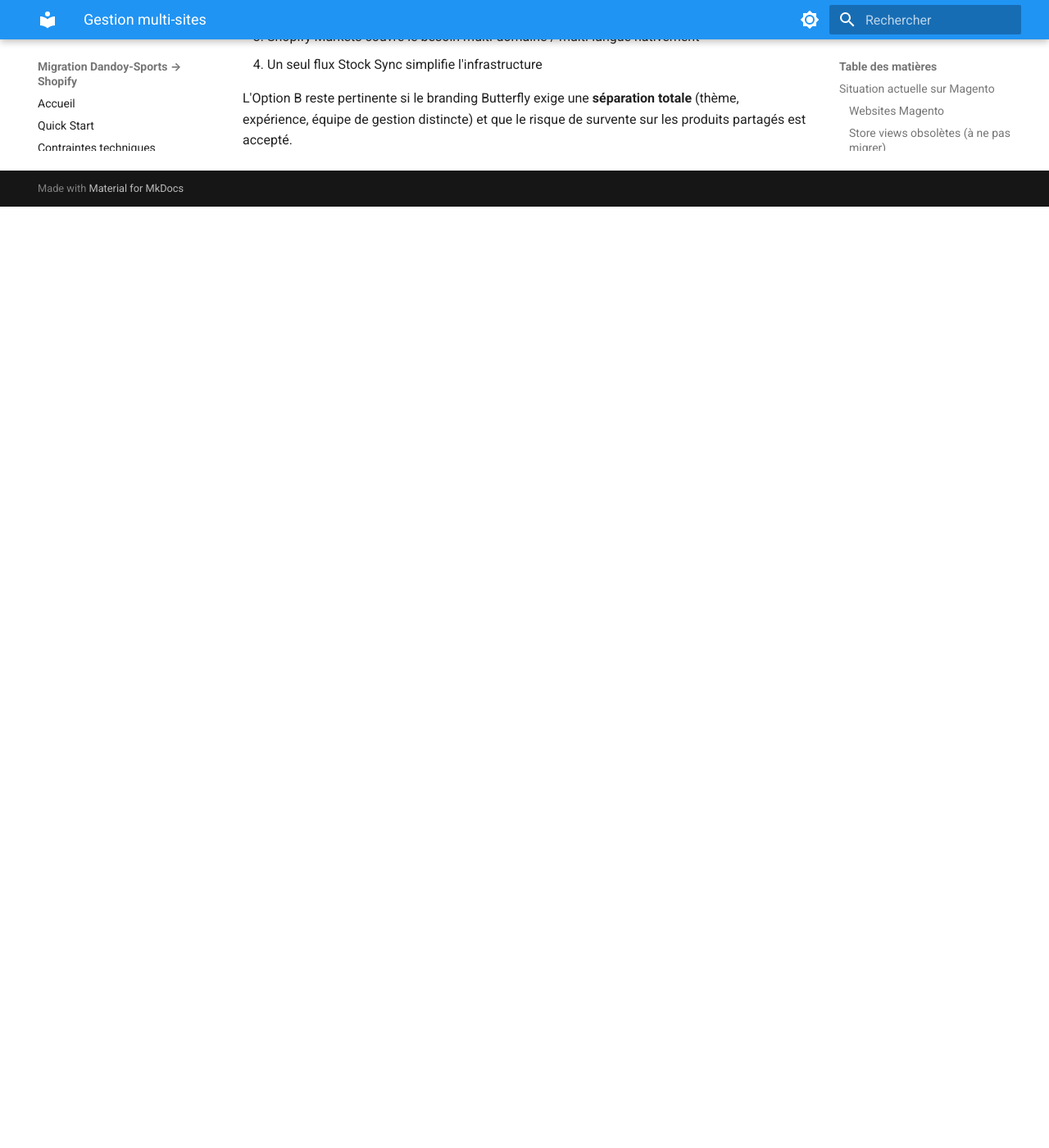
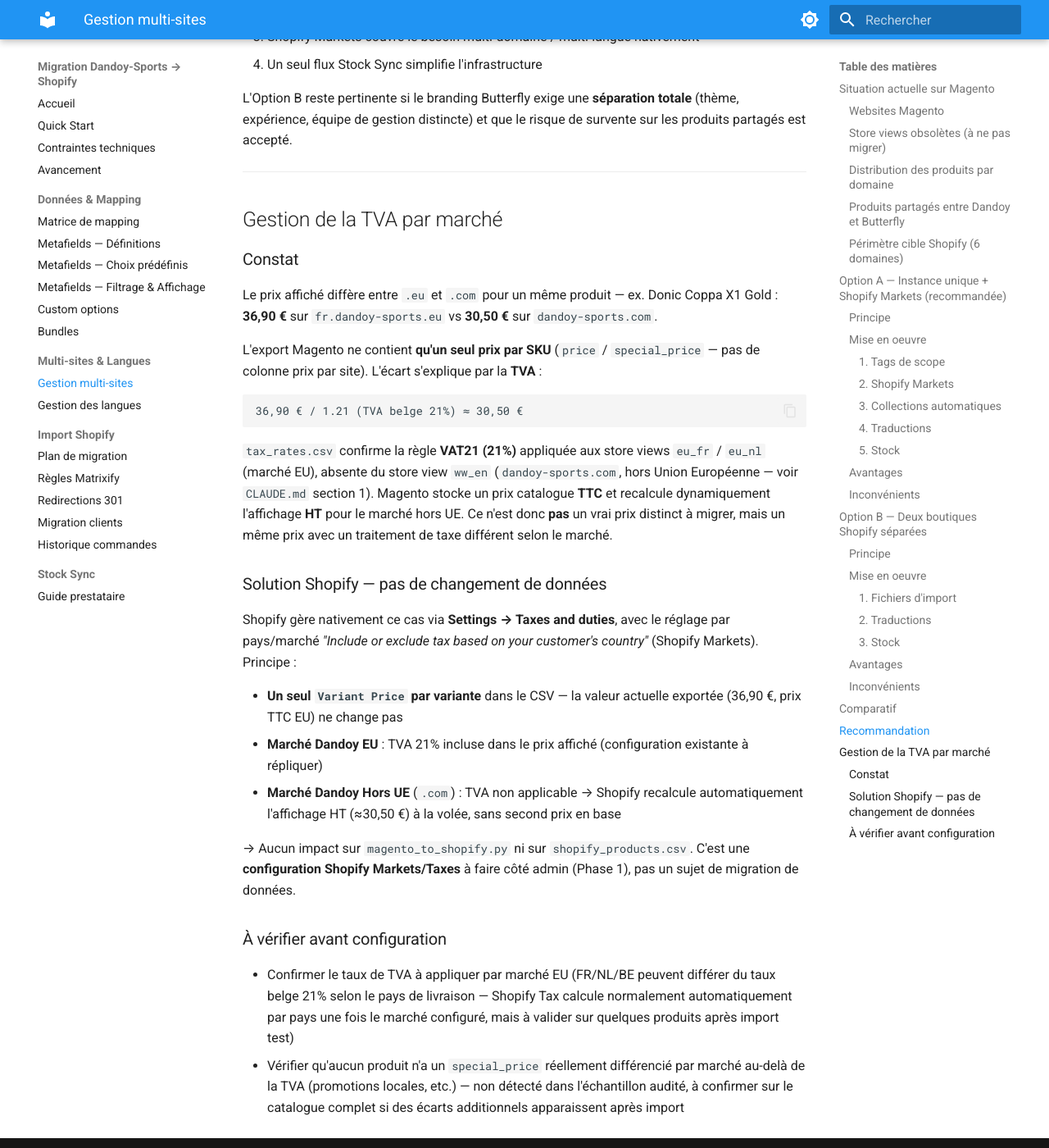
Before and after one commit to Webdigitales/dandoy-migration-2026, an MkDocs documentation site: the page built from 05_DOCS/architecture/multi-sites.md, in a window 1280 px wide and 1400 px high, scrolled down 6090 px. Shown: the whole window at 82% size. Built offline with MkDocs 1.6.1 and Material for MkDocs 9.7.7, drawn with Linux system fonts in a browser that asks for light colours; before the commit the page ends 6342 px from its top, so only the background shows below that.

Commit message:
Document VAT-driven price difference between .com and .eu markets
The .eu/.com price gap (e.g. Donic Coppa X1 Gold: 36.90€ vs 30.50€) is
21% Belgian VAT, not a distinct price per market — Magento stores one
TTC catalog price and recomputes HT for the non-EU ww_en store view.
Documents the equivalent Shopify Markets/Taxes config (tax-inclusive
per market) so no CSV/pipeline change is needed.

````diff
--- a/05_DOCS/architecture/multi-sites.md
+++ b/05_DOCS/architecture/multi-sites.md
@@ -200,3 +200,49 @@
 L'Option B reste pertinente si le branding Butterfly exige une **séparation totale**
 (thème, expérience, équipe de gestion distincte) et que le risque de survente sur les
 produits partagés est accepté.
+
+---
+
+## Gestion de la TVA par marché
+
+### Constat
+
+Le prix affiché diffère entre `.eu` et `.com` pour un même produit — ex. Donic Coppa X1 Gold :
+**36,90 €** sur `fr.dandoy-sports.eu` vs **30,50 €** sur `dandoy-sports.com`.
+
+L'export Magento ne contient **qu'un seul prix par SKU** (`price` / `special_price` — pas de
+colonne prix par site). L'écart s'explique par la **TVA** :
+
+```
+36,90 € / 1.21 (TVA belge 21%) ≈ 30,50 €
+```
+
+`tax_rates.csv` confirme la règle **VAT21 (21%)** appliquée aux store views `eu_fr` / `eu_nl`
+(marché EU), absente du store view `ww_en` (`dandoy-sports.com`, hors Union Européenne — voir
+`CLAUDE.md` section 1). Magento stocke un prix catalogue **TTC** et recalcule dynamiquement
+l'affichage **HT** pour le marché hors UE. Ce n'est donc **pas** un vrai prix distinct à migrer,
+mais un même prix avec un traitement de taxe différent selon le marché.
+
+### Solution Shopify — pas de changement de données
+
+Shopify gère nativement ce cas via **Settings → Taxes and duties**, avec le réglage par pays/marché
+*"Include or exclude tax based on your customer's country"* (Shopify Markets). Principe :
+
+- **Un seul `Variant Price` par variante** dans le CSV — la valeur actuelle exportée
+  (36,90 €, prix TTC EU) ne change pas
+- **Marché Dandoy EU** : TVA 21% incluse dans le prix affiché (configuration existante à répliquer)
+- **Marché Dandoy Hors UE** (`.com`) : TVA non applicable → Shopify recalcule automatiquement
+  l'affichage HT (≈30,50 €) à la volée, sans second prix en base
+
+→ Aucun impact sur `magento_to_shopify.py` ni sur `shopify_products.csv`. C'est une
+**configuration Shopify Markets/Taxes** à faire côté admin (Phase 1), pas un sujet de migration
+de données.
+
+### À vérifier avant configuration
+
+- Confirmer le taux de TVA à appliquer par marché EU (FR/NL/BE peuvent différer du taux belge
+  21% selon le pays de livraison — Shopify Tax calcule normalement automatiquement par pays
+  une fois le marché configuré, mais à valider sur quelques produits après import test)
+- Vérifier qu'aucun produit n'a un `special_price` réellement différencié par marché au-delà
+  de la TVA (promotions locales, etc.) — non détecté dans l'échantillon audité, à confirmer
+  sur le catalogue complet si des écarts additionnels apparaissent après import
````
